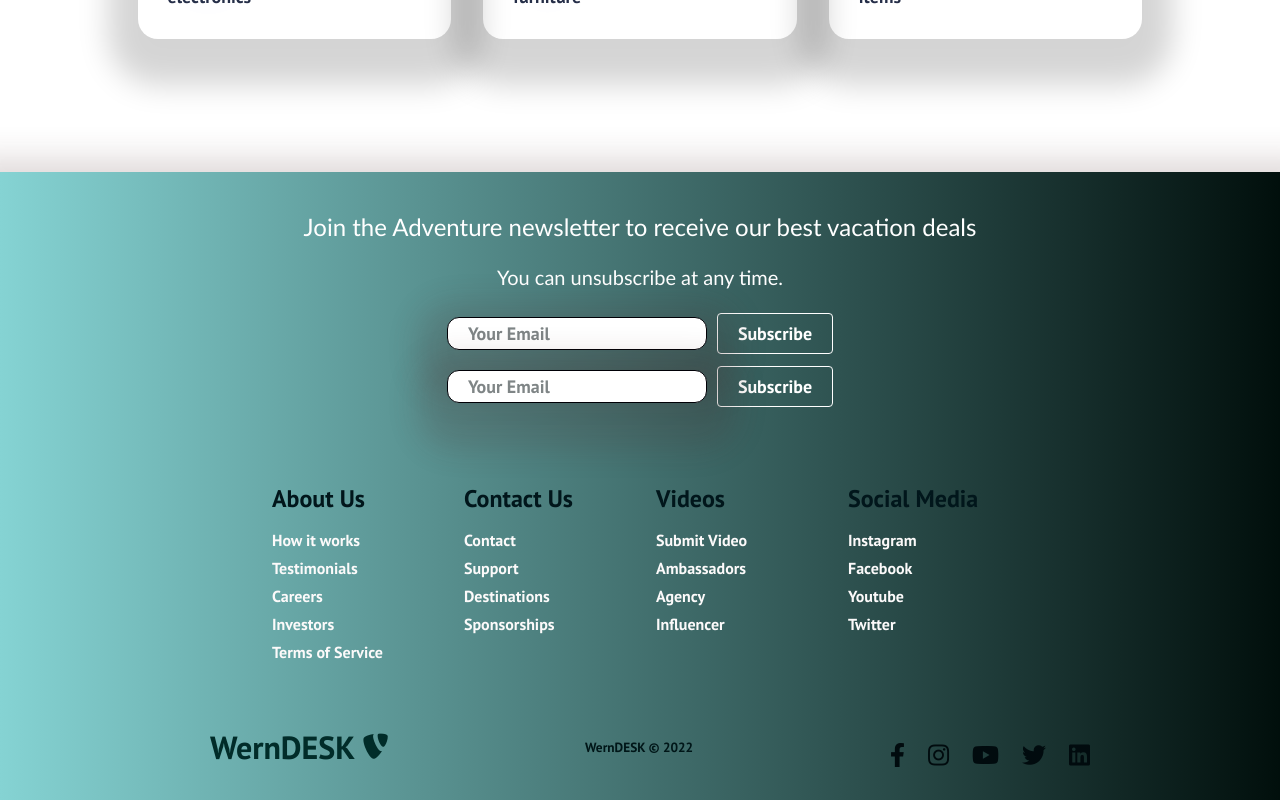
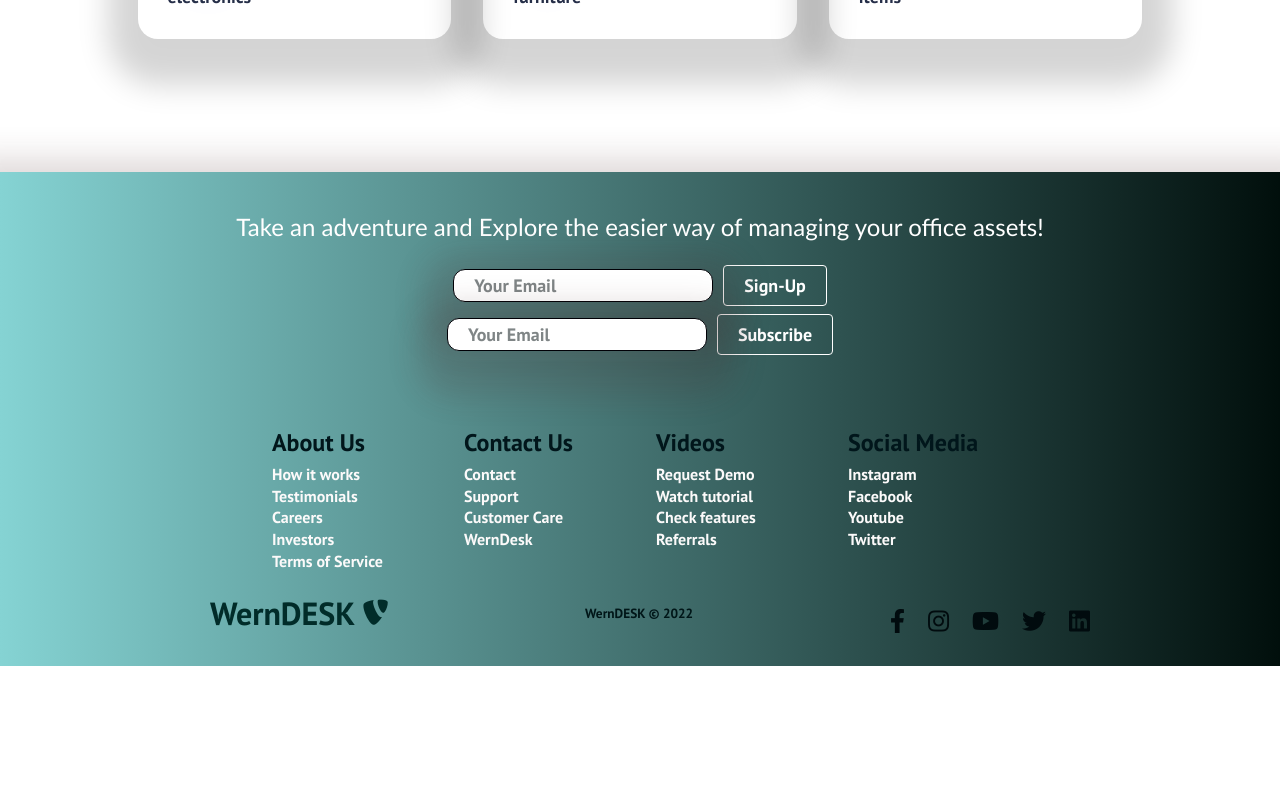
Before and after one commit to davidkiama/Asset-Inventory-Management, a React (Create React App) app: page / in a window 1280 px wide. Shown: the part 1685-2485 px from the top of the page. After the commit the page ends 2351 px from the top, so only its background shows below. Built offline with nearby package versions, Linux system fonts and the light colour scheme.

Commit message:
Added footer stylings

```diff
--- a/src/components/Footer.css
+++ b/src/components/Footer.css
@@ -49,7 +49,7 @@
     outline: none;
     border: none;
     font-size: 18px; /*font size of what is typed and thus the SIZE OF THE BOX*/
-    margin-bottom: 16px; /*Space between the input box and words under it*/
+    margin-bottom: 12px; /*Space between the input box and words under it*/
     border: 1px solid rgb(0, 0, 6); /*border around the input boxes*/
     /* box-shadow: 20px; */
 
@@ -82,7 +82,7 @@
   }
 
   .footer-link-items h2 {
-    margin-bottom: 16px; /*Margin between the header and paragraphs*/
+    margin-bottom: 6px; /*Margin between the header and paragraphs*/
   }
 
   .footer-link-items > h2 {
@@ -94,7 +94,7 @@
     color: rgb(252, 250, 250); /*color of paragraph*/
     font-weight: bold;
     text-decoration: none;
-    margin-bottom: 0.5rem; /*Space between the paragrapagh sentences*/
+    margin-bottom: 0.1rem; /*Space between the paragrapagh sentences*/
   }
 
   .footer-link-items a:hover {
@@ -127,7 +127,7 @@
     align-items: center; /*To have the items at the center of the div*/
     width: 90%; /*Determibnes how much width the contents should sit on inside the div*/
     max-width: 1000px; /*The area that the contents should cover*/
-    margin: 40px auto 0 auto;
+    margin: 4px auto 0 auto;
   }
 
   .social-icons {
--- a/src/components/Footer.js
+++ b/src/components/Footer.js
@@ -8,11 +8,11 @@
     <div className='footer-container'>
       <section className='footer-subscription'>
         <p className='footer-subscription-heading'>
-          Join the Adventure newsletter to receive our best vacation deals
+          Take an adventure and Explore the easier way of managing your office assets!
         </p>
-        <p className='footer-subscription-text'>
+        {/* <p className='footer-subscription-text'>
           You can unsubscribe at any time.
-        </p>
+        </p> */}
         <div className='input-areas'>
           <form>
             <input
@@ -21,7 +21,7 @@
               type='email'
               placeholder='Your Email'
             />
-            <Button buttonStyle='btn--outline'>Subscribe</Button>
+            <Button buttonStyle='btn--outline'>Sign-Up</Button>
           </form>
           <form>
             <input
@@ -48,17 +48,17 @@
             <h2>Contact Us</h2>
             <Link to='/'>Contact</Link>
             <Link to='/'>Support</Link>
-            <Link to='/'>Destinations</Link>
-            <Link to='/'>Sponsorships</Link>
+            <Link to='/'>Customer Care</Link>
+            <Link to='/'>WernDesk</Link>
           </div>
         </div>
         <div className='footer-link-wrapper'>
           <div class='footer-link-items'>
             <h2>Videos</h2>
-            <Link to='/'>Submit Video</Link>
-            <Link to='/'>Ambassadors</Link>
-            <Link to='/'>Agency</Link>
-            <Link to='/'>Influencer</Link>
+            <Link to='/'>Request Demo</Link>
+            <Link to='/'>Watch tutorial</Link>
+            <Link to='/'>Check features</Link>
+            <Link to='/'>Referrals</Link>
           </div>
           <div class='footer-link-items'>
             <h2>Social Media</h2>
--- a/src/components/HeroSection.css
+++ b/src/components/HeroSection.css
@@ -4,10 +4,12 @@
     height: 100%;
     position: fixed; /*So that the video doesn't move as you scroll*/
     z-index: -1;
+    opacity: 1;
   }
 
   .hero-container {
     display: flex;
+
     height: 100vh;
     width: 100%;
     flex-direction: column;
```
